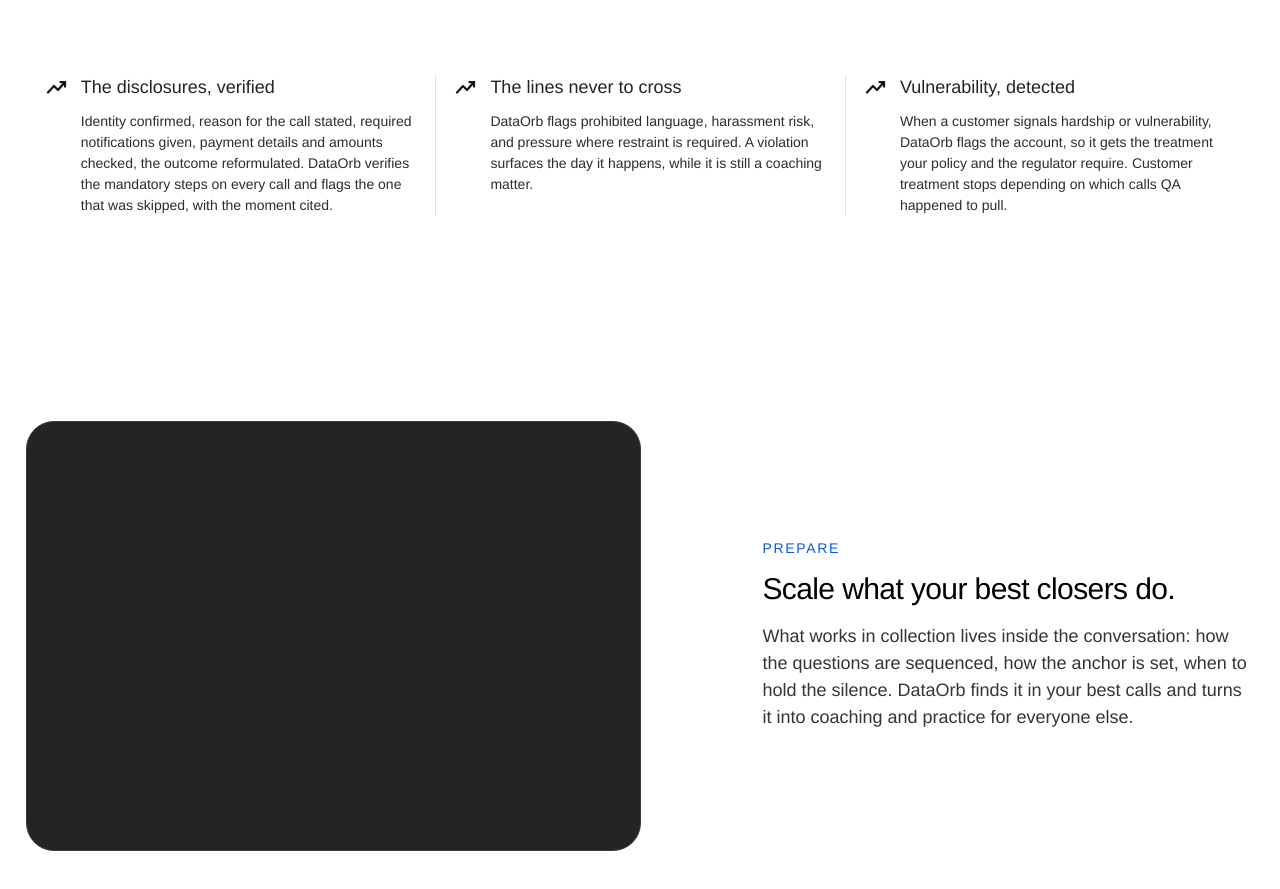
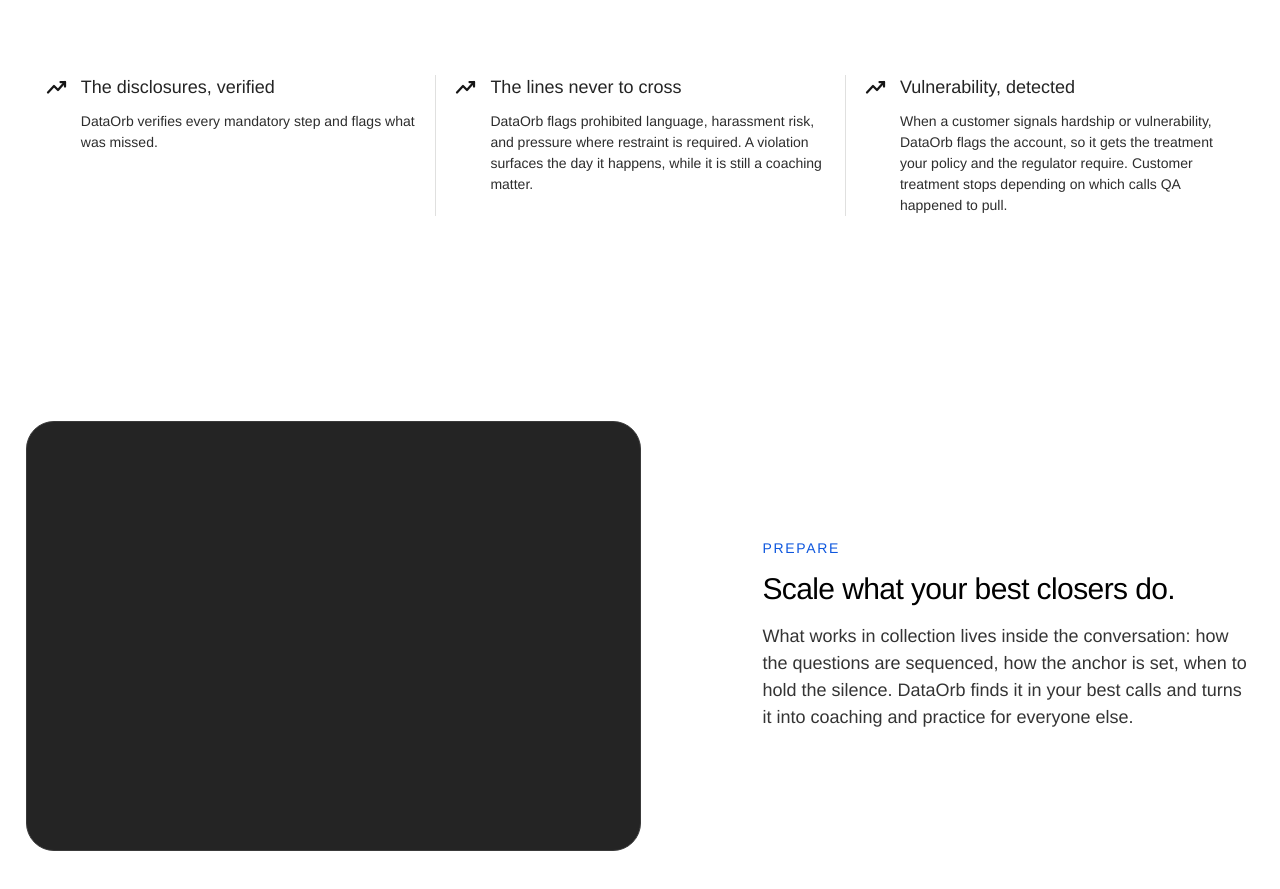
Before and after one commit to Umesh0014/DO-website, a Next.js app: page /collection-intelligence in a window 1280 px wide. Shown: the part 2123-3012 px from the top of the page. Built offline with nearby package versions, Linux system fonts and the light colour scheme; a web font is replaced by a local one.

Commit message:
Shorten collection disclosure copy

```diff
--- a/app/components/IntelligenceLandingPage.tsx
+++ b/app/components/IntelligenceLandingPage.tsx
@@ -156,7 +156,7 @@ const collectionSections: IntelligenceSection[] = [
     features: [
       {
         title: "The disclosures, verified",
-        body: "Identity confirmed, reason for the call stated, required notifications given, payment details and amounts checked, the outcome reformulated. DataOrb verifies the mandatory steps on every call and flags the one that was skipped, with the moment cited.",
+        body: "DataOrb verifies every mandatory step and flags what was missed.",
       },
       {
         title: "The lines never to cross",
```
